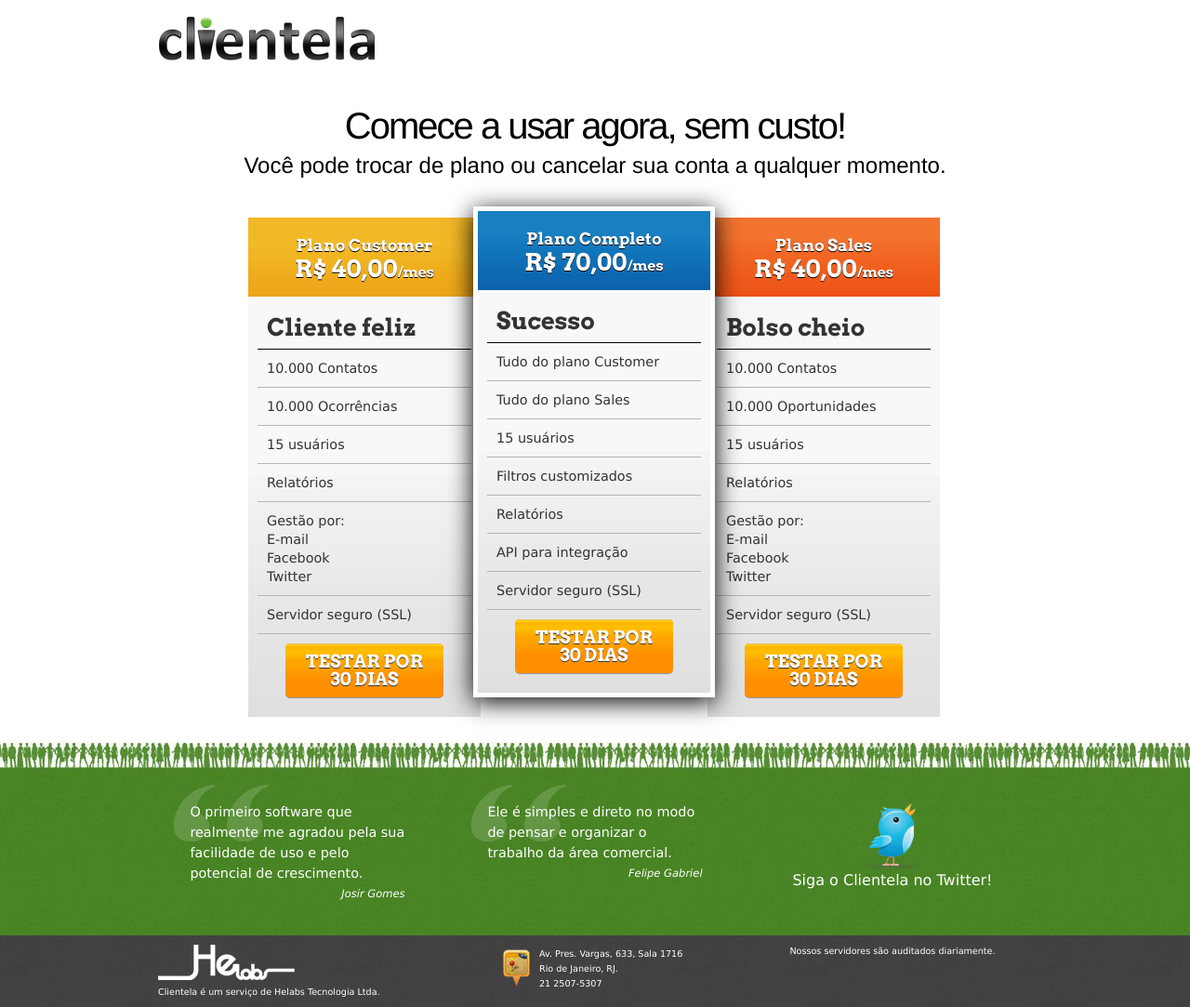
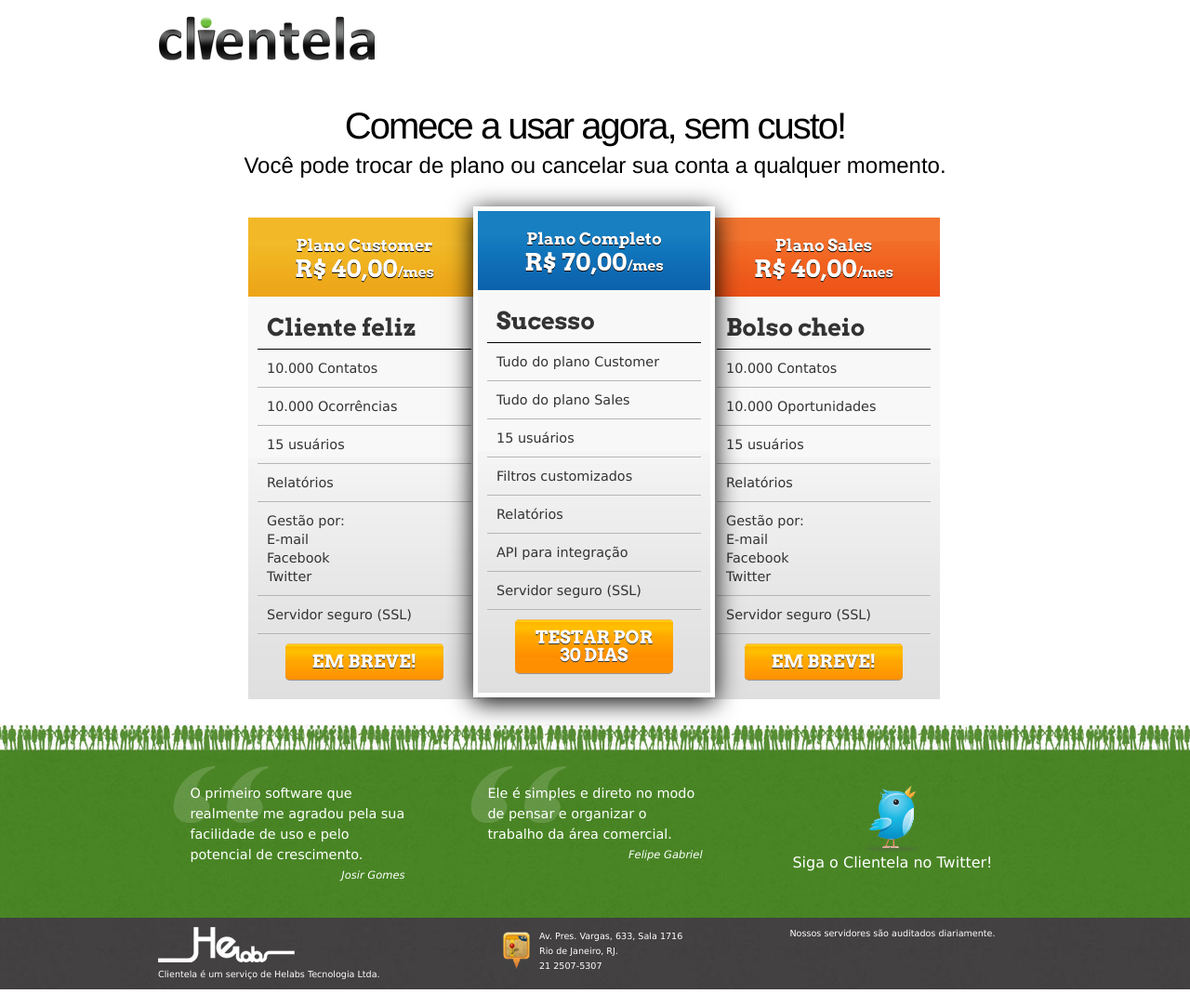
Before and after one commit to mergulhao/site-clientela, a Jekyll site: the page built from planos.html, in a window 1280 px wide. Shown: the whole page at 93% size. Built offline with Jekyll 4.4.1, drawn with Linux system fonts in a browser that asks for light colours; nearby versions of some CDN libraries.

Commit message:
update plans page

```diff
--- a/planos.html
+++ b/planos.html
@@ -35,7 +35,7 @@
           <li>Servidor seguro (SSL)</li>
         </ul>
       </div>
-      <a class="signup demo" href="#">Testar por 30 dias</a>
+      <a class="signup demo" href="#">Em breve!</a>
     </div>
     <div class="plan all">
       <div class="header">
@@ -72,7 +72,7 @@
           <li>Servidor seguro (SSL)</li>
         </ul>
       </div>
-      <a class="signup demo" href="#">Testar por 30 dias</a>
+      <a class="signup demo" href="#">Em breve!</a>
     </div>
     <div class="clear">&nbsp;</div>
     </div>
```
